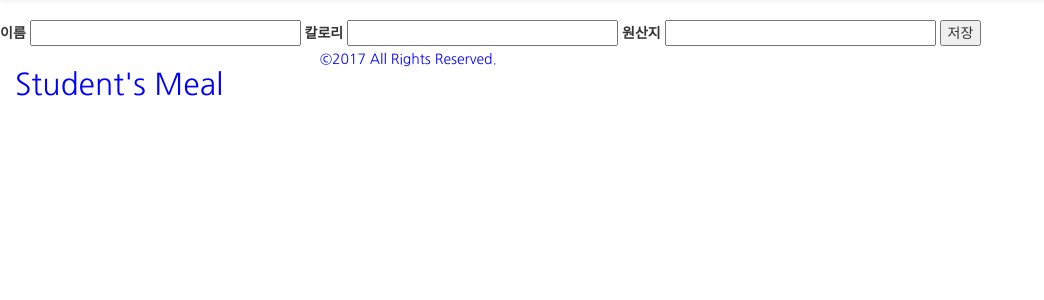
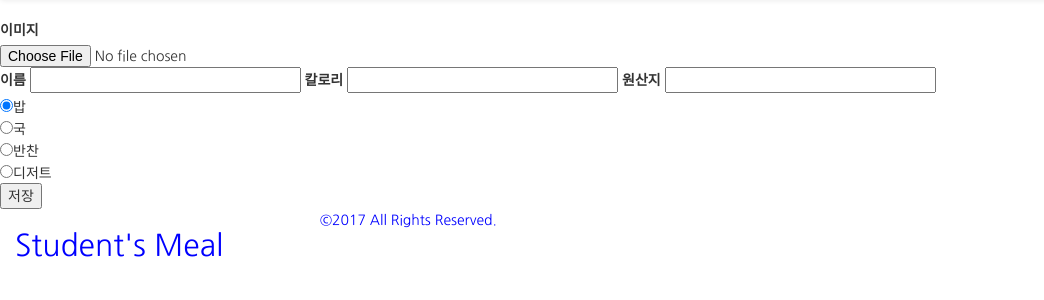
Before and after one commit to jupiny/MIDASChallenge2017, a Django app: template midas_web_solution/templates/food/new.html in a window 1280 px wide. Shown: the part 52-352 px from the top of the page, without its empty margins (0-1044 px from the left). Run offline with Django 3.2, Linux system fonts and the light colour scheme; the template is opened without the code that fills it, so the values that code supplies are empty; some libraries are stand-ins or nearby versions.

Commit message:
FoodCreateView 생성

```diff
--- a/midas_web_solution/food/urls.py
+++ b/midas_web_solution/food/urls.py
@@ -6,4 +6,5 @@ from .views import *
 urlpatterns = [
     url(r'^$', FoodListView.as_view(), name='list'),
     url(r'^new/$', FoodNewView.as_view(), name='new'),
+    url(r'^create/$', FoodCreateView.as_view(), name='create'),
 ]
--- a/midas_web_solution/food/views/__init__.py
+++ b/midas_web_solution/food/views/__init__.py
@@ -1,2 +1,3 @@
 from .list import FoodListView
 from .new import FoodNewView
+from .create import FoodCreateView
--- a/midas_web_solution/templates/food/list.html
+++ b/midas_web_solution/templates/food/list.html
@@ -3,5 +3,6 @@
 {% block content %}
 {% for food in foods %}
   <p>음식 : {{ food.name }}</p>
+  <img width="350" height="150" src="{{ food.image_url }}" alt="">
 {% endfor %}
 {% endblock content %}
--- a/midas_web_solution/templates/food/new.html
+++ b/midas_web_solution/templates/food/new.html
@@ -1,14 +1,21 @@
 {% extends "base.html" %}
 {% block title %}음식 생성{% endblock title %}
 {% block content %}
-<form action="">
+<form action="{% url "food:create" %}" method="POST" enctype="multipart/form-data">
   {% csrf_token %}
+  <label for="">이미지</label>
+  <input type="file" name="image">
   <label for="">이름</label>
-  <input type="name">
+  <input type="text" name="name">
   <label for="">칼로리</label>
-  <input type="calorie">
+  <input type="number" name="calorie" min=0>
   <label for="">원산지</label>
-  <input type="origin">
+  <input type="text" name="origin">
+  <br>
+  <input type="radio" name="food_type" value="1" checked>밥<br>
+  <input type="radio" name="food_type" value="2" >국<br>
+  <input type="radio" name="food_type" value="3" >반찬<br>
+  <input type="radio" name="food_type" value="4" >디저트<br>
   <input type="submit" value="저장" />
 </form>
 {% endblock content %}
```
Also changed, not shown: midas_web_solution/food/views/create.py (added, +22 -0 lines).
